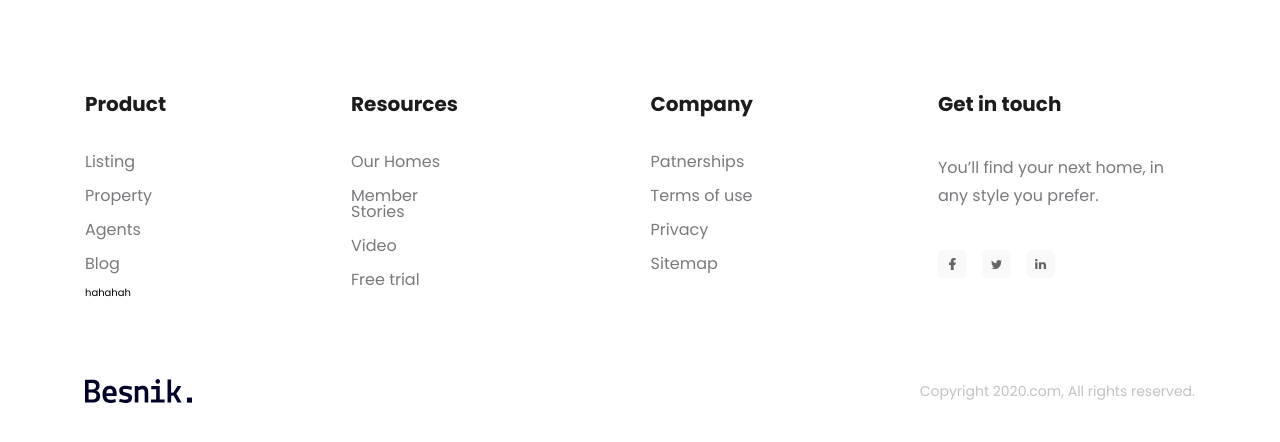
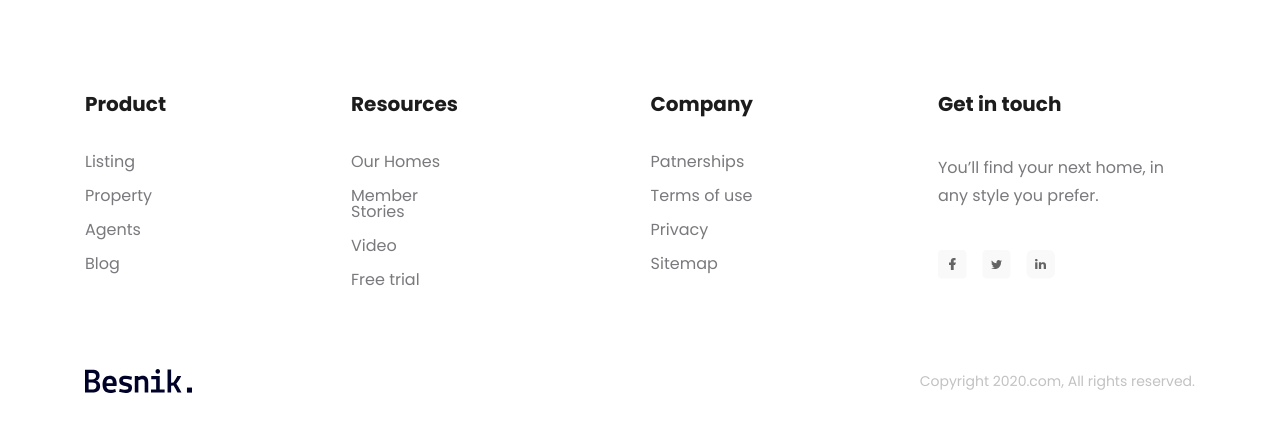
Before and after one commit to huangockhanh2710/projectHNK, a plain HTML site: page index.html in a window 1280 px wide. Shown: the part 4105-4547 px from the top of the page. Drawn offline with Linux system fonts and the light colour scheme.

```diff
--- a/index.html
+++ b/index.html
@@ -517,9 +517,6 @@
                             />
                         </div>
                     </div>
-                    <div class="test">
-                        hahahah
-                    </div>
                     <div class="end">
                         <img src="./assets/img/logo.svg" alt="benefit" class="logo">
                         <p class="desc">Copyright 2020.com, All rights reserved.</p>
```
